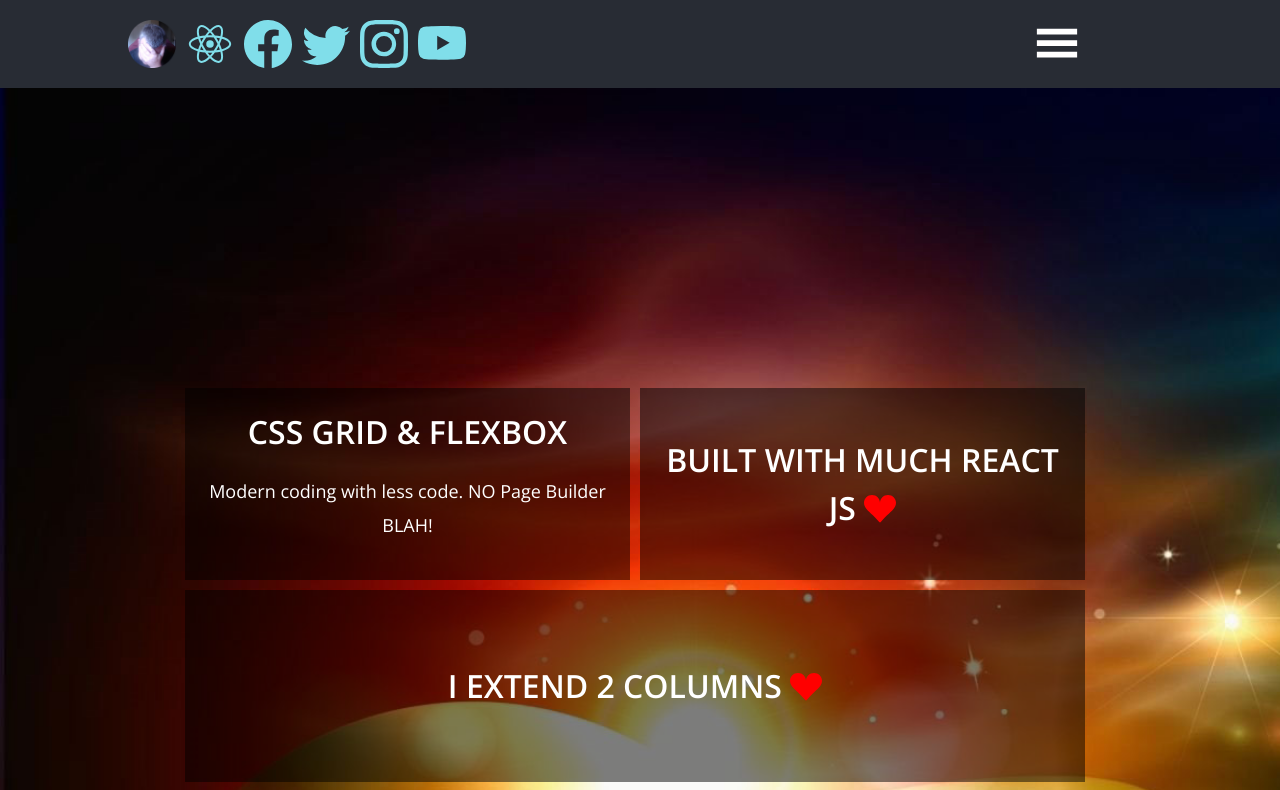
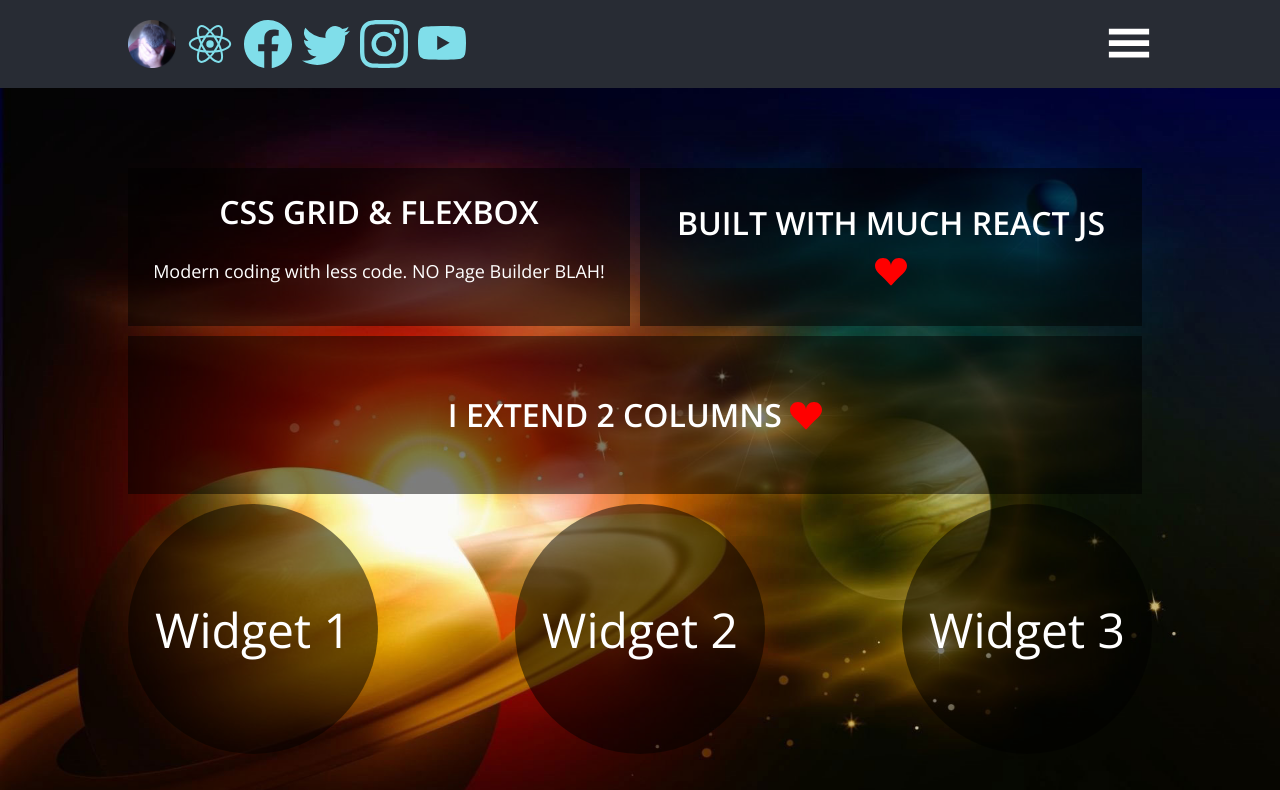
Before and after one commit to ChrisHPZ/template-one, a React (Create React App) app: page / in a window 1280 px wide. Shown: the top 790 px of the page. Built offline with nearby package versions, Linux system fonts and the light colour scheme.

Commit message:
clean up styles

```diff
--- a/src/App.css
+++ b/src/App.css
@@ -79,12 +79,16 @@ p {
   color: #282c34;
   transition: all linear 0.5s;
 }
-#home,
-#about {
-  background: url(./img/home-bg.jpg);
-  background-size: cover;
-  background-position: top left;
-  background-repeat: no-repeat;
+.home-container {
+	background: url(./img/home-bg.jpg);
+	background-size: cover;
+	background-position: top left;
+	background-repeat: no-repeat;
+	padding:10vh 0;
+}
+#home {
+	width:80vw;
+	margin:auto;
 }
 #about {
   background: url(./img/about-bg.jpg);
@@ -94,7 +98,6 @@ p {
   grid-template-columns: repeat(2, 1fr);
   grid-template-rows: repeat(2, 1fr);
   gap: 10px;
-  padding: 300px 185px;
 }
 .inner-content-grid-child {
   padding: 20px;
@@ -125,7 +128,6 @@ p {
   font-size: 46px;
   display: block;
   float: right;
-  margin-right: 72px;
 }
 .contact-form {
   display: flex;
```
